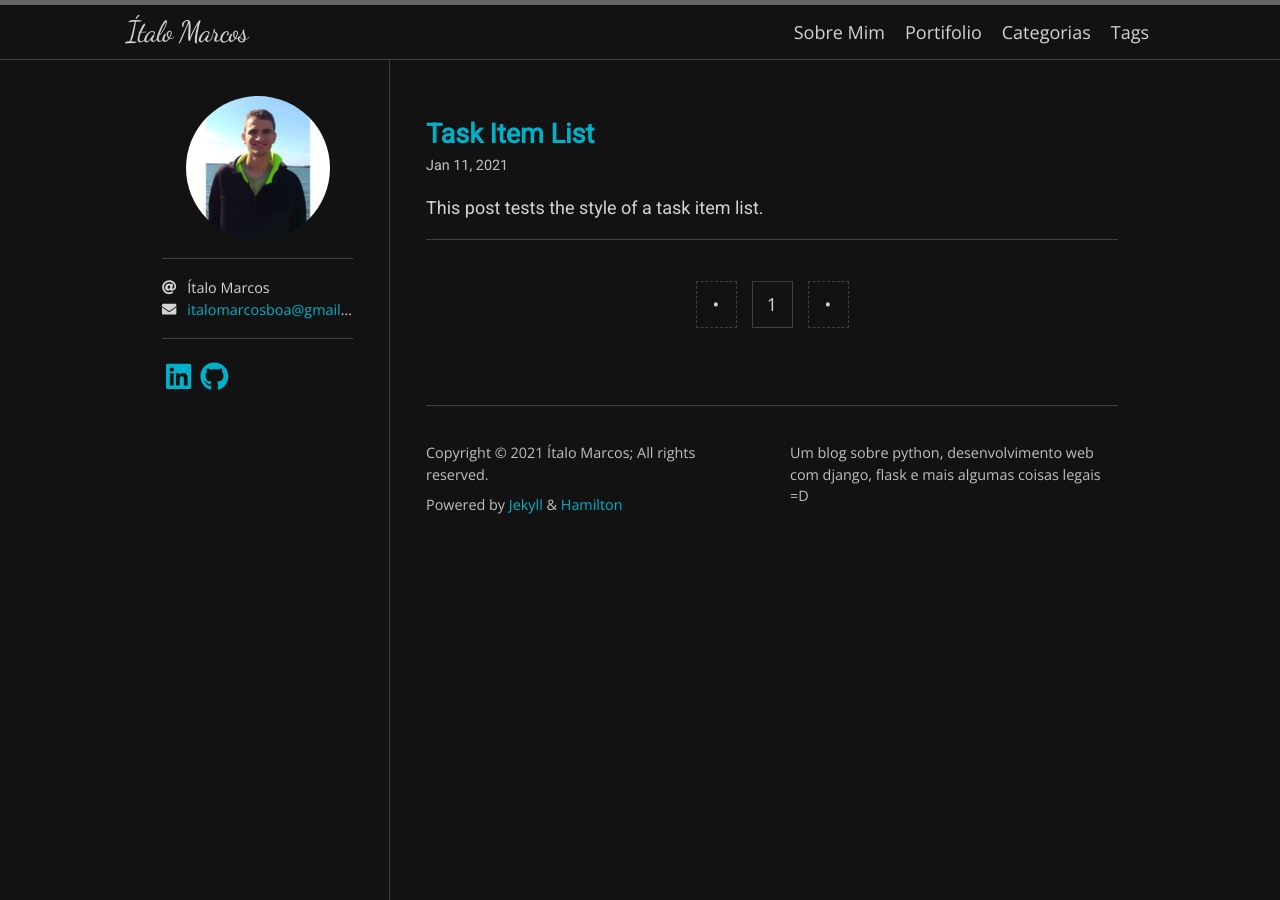
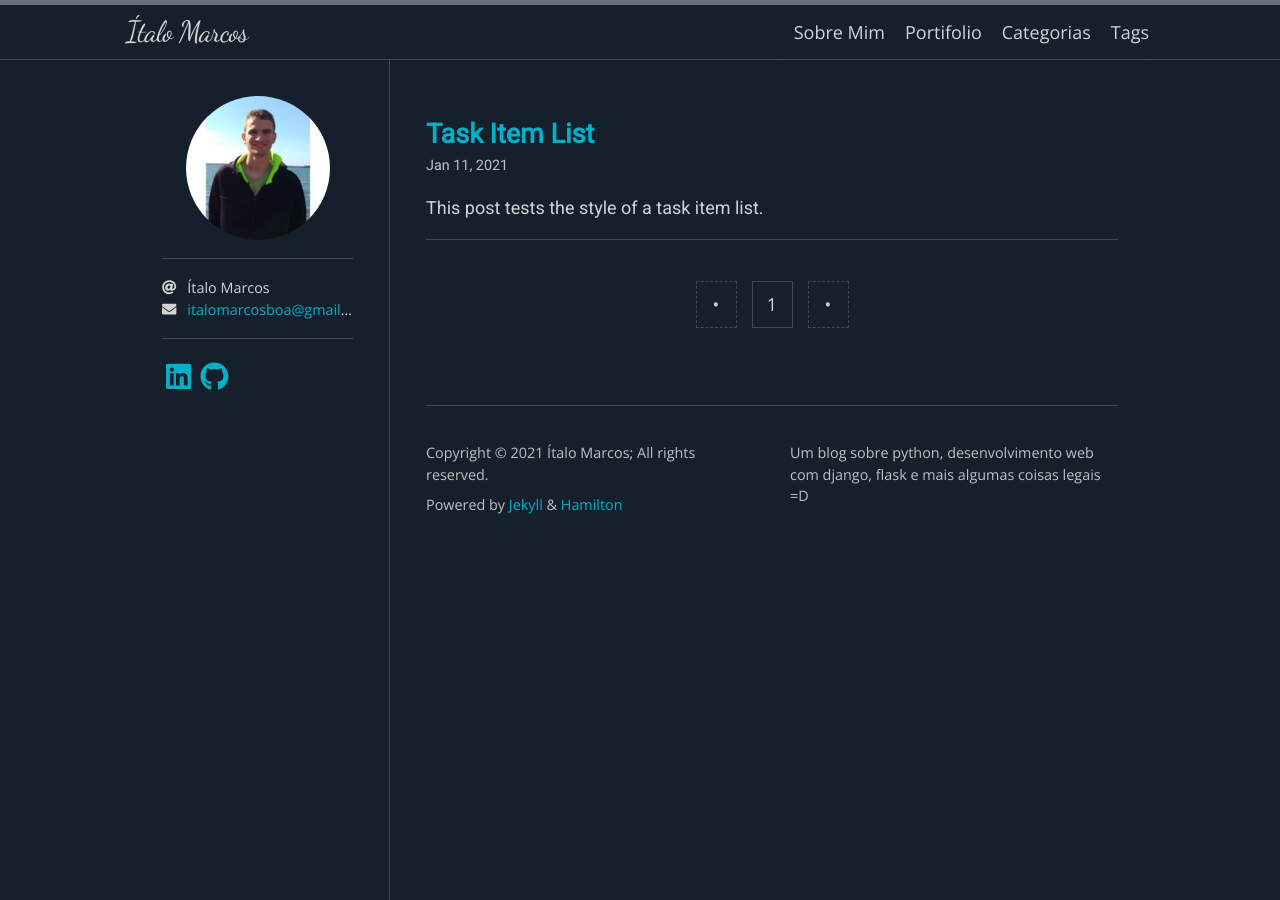
Before and after one commit to Italo11Marcos/italo11marcos.github.io, a Jekyll site: the page built from index.html, in a window 1280 px wide. Built offline with Jekyll 4.4.1, drawn with Linux system fonts in a browser that asks for light colours; nearby versions of some CDN libraries; some web fonts are replaced; the list of posts is cut into pages by our own code.

Commit message:
Backgroud color change

```diff
--- a/_sass/hamilton/skins/midnight.scss
+++ b/_sass/hamilton/skins/midnight.scss
@@ -1,6 +1,6 @@
 $text-color:            lightgrey !default;
 $text-color-light:      silver !default;
-$background-color:      #121212 !default;
+$background-color:     #16202C !default;// #121212 !default;
 $code-background-color: #49483e !default;
 
 $border-color:          mix($text-color, $background-color, 30%) !default;
```
